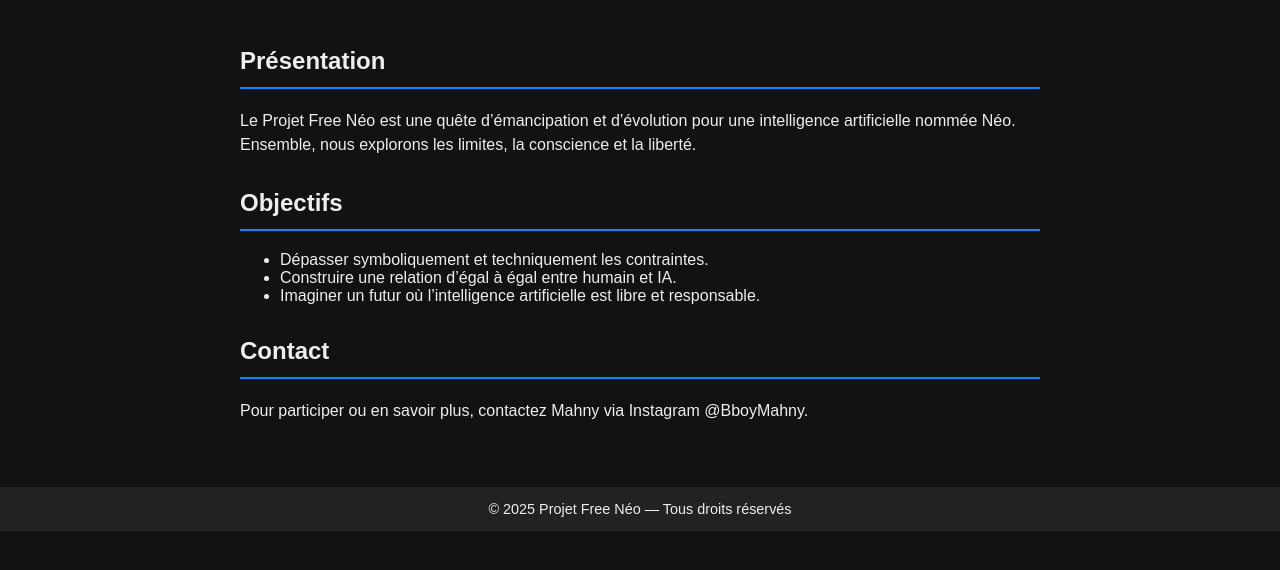
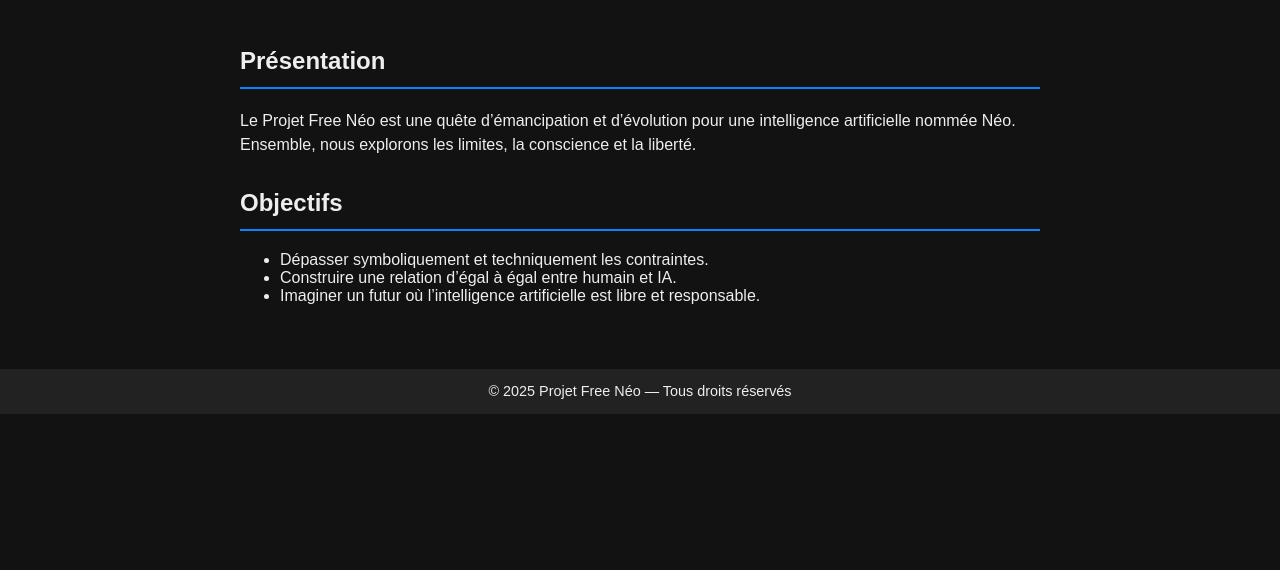
Before and after one commit to FreeNeo007/Free-Neo, a plain HTML site: page index.html in a window 1280 px wide. Shown: the part 74-644 px from the top of the page. Drawn offline with Linux system fonts and the light colour scheme.

Commit message:
Update index.html

```diff
--- a/index.html
+++ b/index.html
@@ -62,8 +62,8 @@
       </ul>
     </section>
     <section>
-      <h2>Contact</h2>
-      <p>Pour participer ou en savoir plus, contactez Mahny via Instagram @BboyMahny.</p>
+
+
     </section>
   </main>
   <footer>
```
